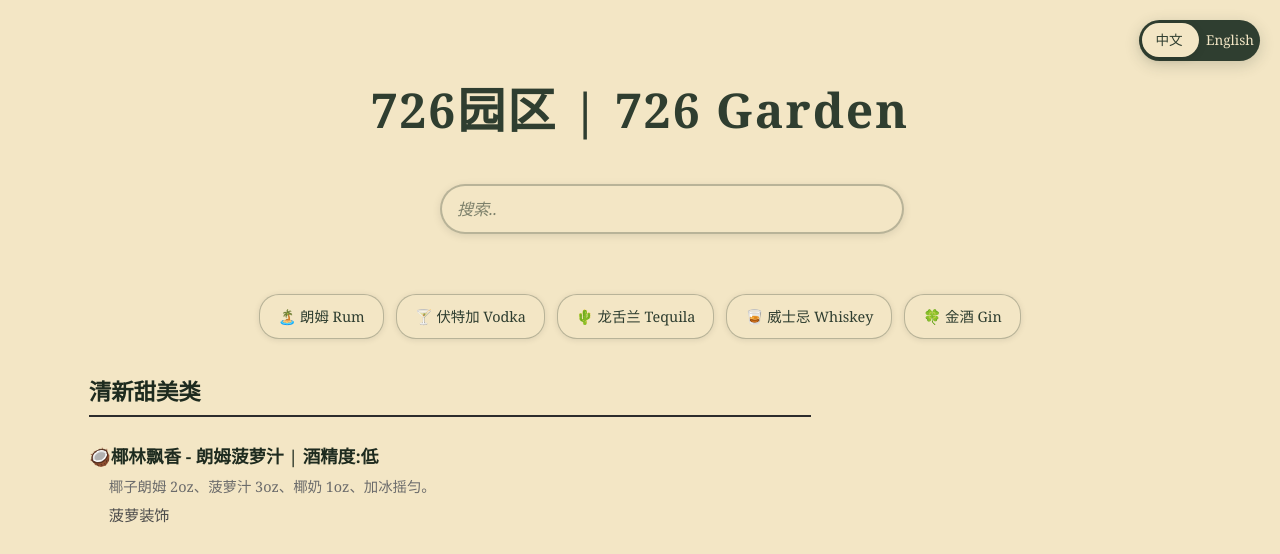
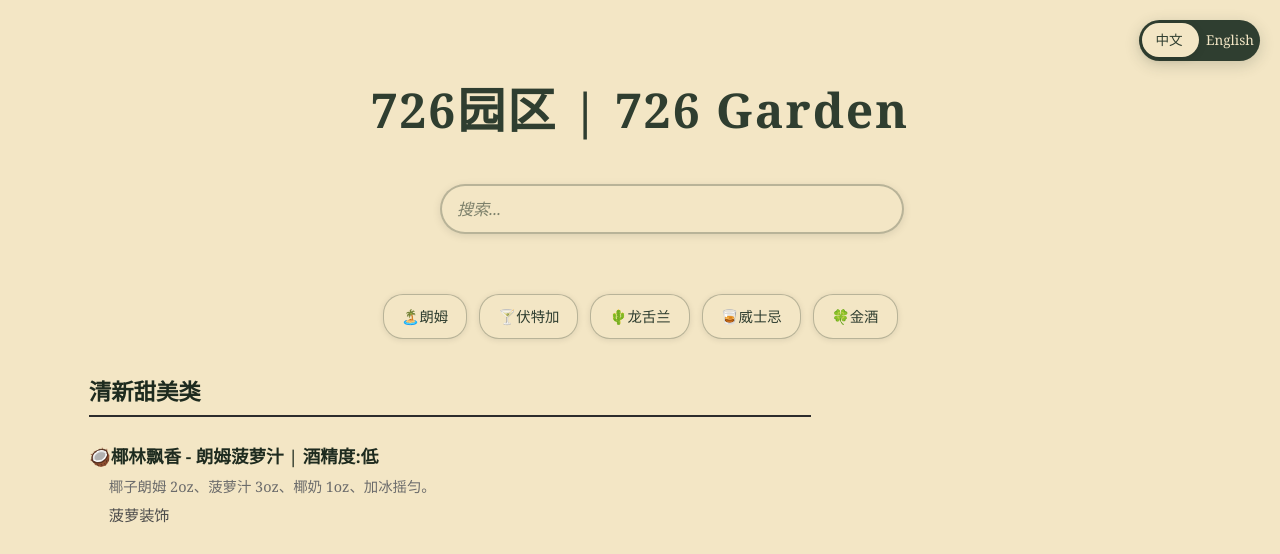
Before and after one commit to MarlonMa17/DrinkMenu, a plain HTML site: page index.html in a window 1280 px wide. Shown: the top 554 px of the page. Drawn offline with Linux system fonts and the light colour scheme.

Commit message:
Enhance filter labels with bilingual support and update UI for improved clarity

```diff
--- a/index.html
+++ b/index.html
@@ -492,23 +492,23 @@
   <div class="filter-options">
     <div class="filter-item">
       <input class="filter-checkbox" type="checkbox" value="朗姆" id="rum">
-      <label class="filter-label" for="rum">🏝️ 朗姆 Rum</label>
+      <label class="filter-label" for="rum">🏝️ <span class="filter-text">朗姆 Rum</span></label>
     </div>
     <div class="filter-item">
       <input class="filter-checkbox" type="checkbox" value="伏特加" id="vodka">
-      <label class="filter-label" for="vodka">🍸 伏特加 Vodka</label>
+      <label class="filter-label" for="vodka">🍸 <span class="filter-text">伏特加 Vodka</span></label>
     </div>
     <div class="filter-item">
       <input class="filter-checkbox" type="checkbox" value="龙舌兰" id="tequila">
-      <label class="filter-label" for="tequila">🌵 龙舌兰 Tequila</label>
+      <label class="filter-label" for="tequila">🌵 <span class="filter-text">龙舌兰 Tequila</span></label>
     </div>
     <div class="filter-item">
       <input class="filter-checkbox" type="checkbox" value="威士忌" id="whiskey">
-      <label class="filter-label" for="whiskey">🥃 威士忌 Whiskey</label>
+      <label class="filter-label" for="whiskey">🥃 <span class="filter-text">威士忌 Whiskey</span></label>
     </div>
     <div class="filter-item">
       <input class="filter-checkbox" type="checkbox" value="金酒" id="gin">
-      <label class="filter-label" for="gin">🍀 金酒 Gin</label>
+      <label class="filter-label" for="gin">🍀 <span class="filter-text">金酒 Gin</span></label>
     </div>
   </div>
 </div>
@@ -524,6 +524,15 @@
     let currentLang = 'zh';
     let currentSearchTerm = '';
 
+    // Filter labels in both languages
+    const filterLabels = {
+      rum: { zh: '朗姆', en: 'Rum' },
+      vodka: { zh: '伏特加', en: 'Vodka' },
+      tequila: { zh: '龙舌兰', en: 'Tequila' },
+      whiskey: { zh: '威士忌', en: 'Whiskey' },
+      gin: { zh: '金酒', en: 'Gin' }
+    };
+
     async function loadMenu() {
       try {
         const response = await fetch('Recipes.json');
@@ -538,6 +547,20 @@
         document.getElementById('loading').style.display = 'none';
         document.getElementById('error').style.display = 'block';
       }
+    }
+
+    function updateFilterLabels() {
+      Object.keys(filterLabels).forEach(filterId => {
+        const filterText = document.querySelector(`label[for="${filterId}"] .filter-text`);
+        if (filterText) {
+          const emoji = filterText.parentElement.textContent.match(/[^\w\s]/)[0]; // Extract emoji
+          if (currentLang === 'zh') {
+            filterText.textContent = filterLabels[filterId].zh;
+          } else {
+            filterText.textContent = filterLabels[filterId].en;
+          }
+        }
+      });
     }
 
     function applyFilters() {
@@ -675,7 +698,7 @@
     function updateSearchPlaceholder() {
       const searchInput = document.getElementById('search-input');
       searchInput.placeholder = currentLang === 'zh' ?
-        '搜索..' : 'Search...';
+        '搜索...' : 'Search...';
     }
 
     function toggleClearButton() {
@@ -719,6 +742,7 @@
           currentLang = 'zh';
           updateLanguageToggle();
           updateSearchPlaceholder();
+          updateFilterLabels();
           applyFilters();
         }
       });
@@ -728,12 +752,14 @@
           currentLang = 'en';
           updateLanguageToggle();
           updateSearchPlaceholder();
+          updateFilterLabels();
           applyFilters();
         }
       });
 
       updateLanguageToggle();
       updateSearchPlaceholder();
+      updateFilterLabels();
     });
   </script>
 </body>
```
